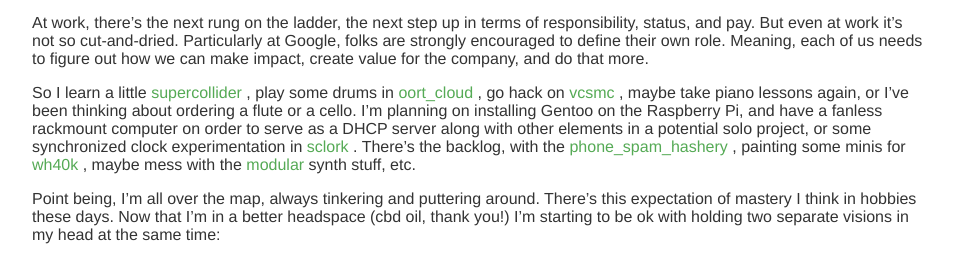
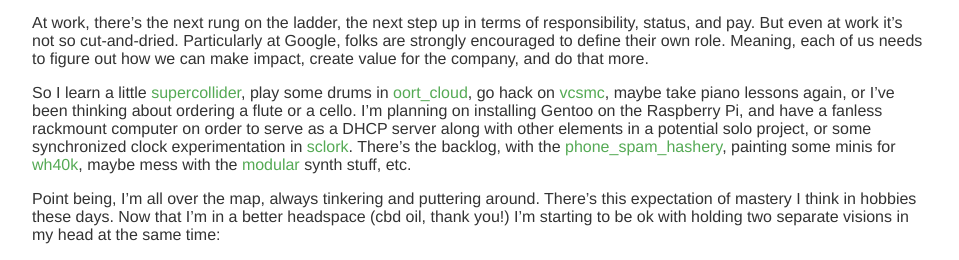
Before and after one commit to lnihlen/lnihlen.github.io, a Jekyll site: the page built from _posts/2018-10-08-creative-meanderings.md, in a window 1280 px wide. Shown: the part 491-751 px from the top of the page, without its empty margins (160-1119 px from the left). Built offline with Jekyll 4.4.1, drawn with Linux system fonts in a browser that asks for light colours.

Commit message:
fix tag_link include to not append whitespace after tag

```diff
--- a/_includes/tag_link.html
+++ b/_includes/tag_link.html
@@ -1 +1 @@
-<a class="tag" href="{{ "/tag" | absolute_url }}/{{ include.tag }}.html">{{ include.tag }}</a>
+{% capture include_html %}<a class="tag" href="{{ "/tag" | absolute_url }}/{{ include.tag }}.html">{{ include.tag }}</a>{% endcapture %}{{ include_html | strip_newlines -}}
--- a/_posts/2018-10-08-creative-meanderings.md
+++ b/_posts/2018-10-08-creative-meanderings.md
@@ -28,7 +28,7 @@ Particularly at Google, folks are strongly encouraged to define their own
 role. Meaning, each of us needs to figure out how we can make impact, create
 value for the company, and do that more.
 
-So I learn a little {% include tag_link.html tag="supercollider" %}, play some
+So I learn a little {% include tag_link.html tag="supercollider" -%}, play some
 drums in {% include tag_link.html tag="oort_cloud" %}, go hack on
 {% include tag_link.html tag="vcsmc" %}, maybe take piano lessons again, or
 I've been thinking about ordering a flute or a cello. I'm planning on installing
```
